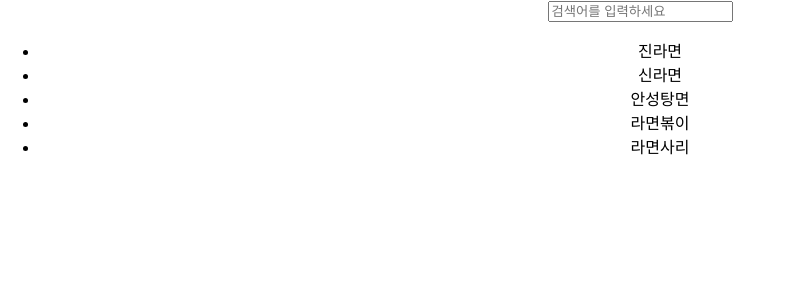
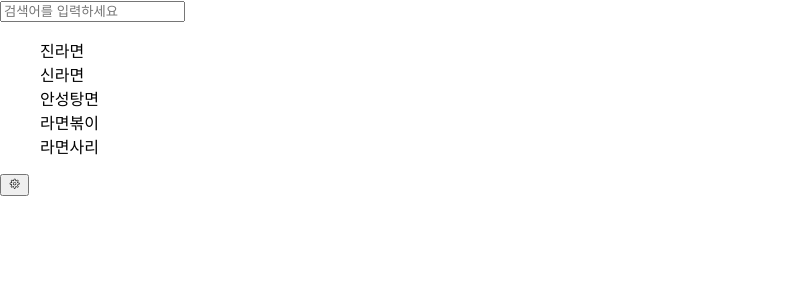
Before and after one commit to JangHwanPark/React_State_Practice, a React (Create React App) app: page / in a window 1280 px wide. Shown: the top 300 px of the page, without its empty margins (0-796 px from the left). Built offline with nearby package versions, Linux system fonts and the light colour scheme.

Commit message:
마우스 오버 이벤트 생성

```diff
--- a/package.json
+++ b/package.json
@@ -8,6 +8,7 @@
     "@testing-library/user-event": "^13.2.1",
     "react": "^18.3.1",
     "react-dom": "^18.3.1",
+    "react-icons": "^5.2.1",
     "react-scripts": "5.0.1",
     "web-vitals": "^2.1.0"
   },
--- a/src/App.css
+++ b/src/App.css
@@ -1,38 +1,8 @@
-.App {
-  text-align: center;
+/* default */
+ul, li {
+  list-style: none;
 }
 
-.App-logo {
-  height: 40vmin;
-  pointer-events: none;
+.non {
+  display: none;
 }
-
-@media (prefers-reduced-motion: no-preference) {
-  .App-logo {
-    animation: App-logo-spin infinite 20s linear;
-  }
-}
-
-.App-header {
-  background-color: #282c34;
-  min-height: 100vh;
-  display: flex;
-  flex-direction: column;
-  align-items: center;
-  justify-content: center;
-  font-size: calc(10px + 2vmin);
-  color: white;
-}
-
-.App-link {
-  color: #61dafb;
-}
-
-@keyframes App-logo-spin {
-  from {
-    transform: rotate(0deg);
-  }
-  to {
-    transform: rotate(360deg);
-  }
-}
--- a/src/App.js
+++ b/src/App.js
@@ -1,11 +1,13 @@
 import logo from './logo.svg';
 import './App.css';
 import Search from "./components/Search";
+import HoverBtn from "./components/HoverBtn";
 
 function App() {
     return (
         <div className="App">
             <Search/>
+            <HoverBtn/>
         </div>
     );
 }
--- /dev/null
+++ b/src/components/HoverBtn.jsx
@@ -0,0 +1,27 @@
+import React, {useState} from 'react';
+import {CiSettings} from "react-icons/ci";
+
+export default function HoverBtn() {
+    const [hover, setHover] = useState(false);
+
+    const handleHover = () => {
+        setHover(true)
+    }
+
+    const handleMouseOut = () => {
+        setHover(false)
+    }
+
+    /**
+     * 마우스 오버이벤트는 onMouseOver, onMouseOut 을 사용한다.
+     * 조건문을 사용하면 하나의 함수로 로직을 단순화 할 수 있다.
+     */
+    return (
+        <>
+            <button onMouseOver={handleHover} onMouseOut={handleMouseOut}>
+                <CiSettings/>
+            </button>
+            <div className={hover ? "over" : "non"}>설정</div>
+        </>
+    );
+}
```
Also changed, not shown: 1 other file (tests, documents, lock files or other folders).
